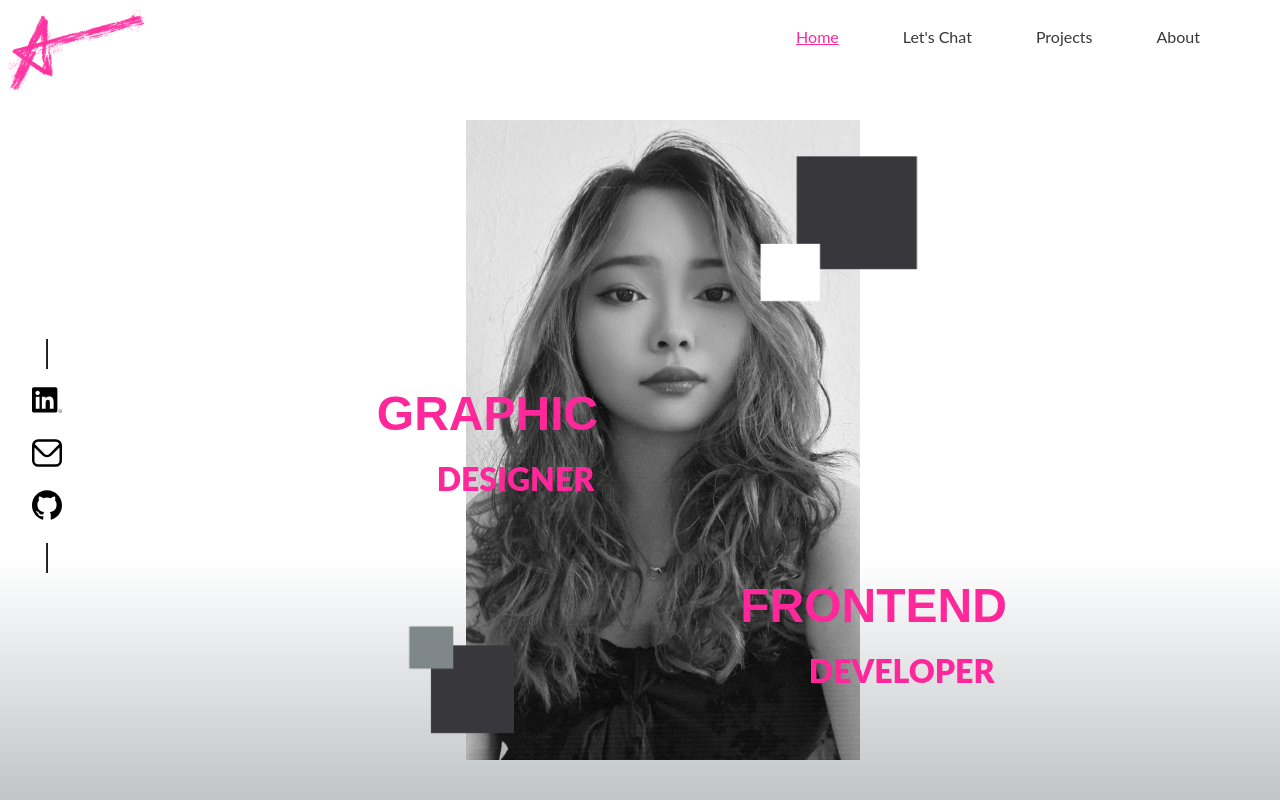
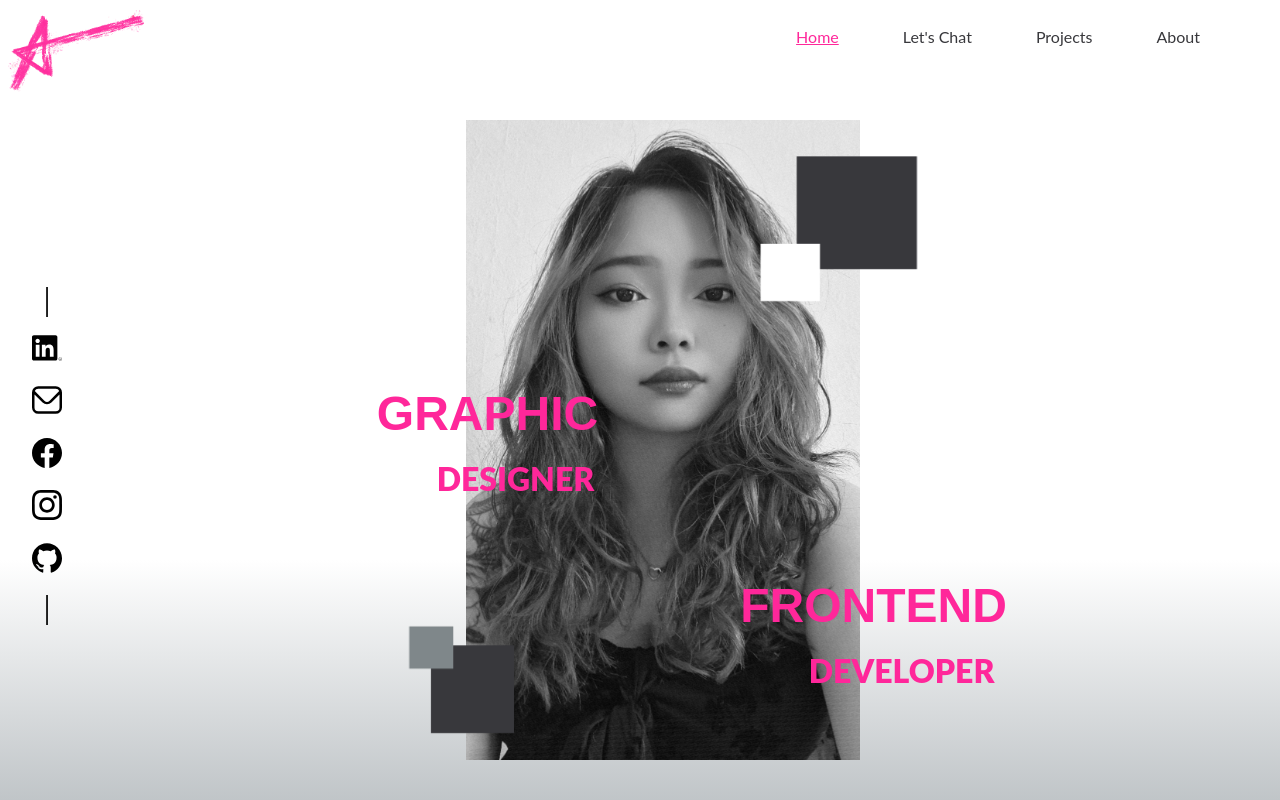
Before and after one commit to eaa24fnie/Portfolio-Anh-Thu, a React (Vite) app: page / in a window 1280 px wide. Shown: the top 800 px of the page. Built offline with nearby package versions, Linux system fonts and the light colour scheme; a web font is replaced by a local one.

Commit message:
small fixes

```diff
--- a/src/Pages/Home.jsx
+++ b/src/Pages/Home.jsx
@@ -1,6 +1,7 @@
 import { useRef, useEffect, useState } from "react";
 import Parallax from "../components/Parallax";
 import Preview from "../components/Preview";
+import Chat from "./Chat";
 
 export default function Home() {
   const faceRef = useRef(null);
@@ -26,6 +27,12 @@ export default function Home() {
             <a href="./Chat" target="_blank" rel="noopener noreferrer">
               <img src="./src/assets/envelope.svg" alt="Mail Logo" />
             </a>
+            <a href="https://www.facebook.com/anhthu.kieu.90/?locale=da_DK" target="_blank" rel="noopener noreferrer">
+              <img src="./src/assets/facebook.svg" alt="Facebook" />
+            </a>
+            <a href="https://www.instagram.com/in_sane258?igsh=MTBoc2hiOHIyOG9oag==" target="_blank" rel="noopener noreferrer">
+              <img src="./src/assets/instagram.svg" alt="Instagram" />
+            </a>
             <a href="https://github.com/anhthu258" target="_blank" rel="noopener noreferrer">
               <img src="./src/assets/github.svg" alt="Github Logo" />
             </a>
@@ -44,7 +51,7 @@ export default function Home() {
           </aside>
       </section>
       <section>
-          <Parallax/>
+        <Parallax/>
       </section>
       <section>
         <Preview/>
--- a/src/index.css
+++ b/src/index.css
@@ -451,7 +451,7 @@ p {
 }
 
 .about-me .content {
-  max-width: 800px;
+  max-width: 65vw;
   align-items: flex-start;
   padding: 3rem;
   z-index: 2;
@@ -542,4 +542,12 @@ p {
     flex-direction: row;
     margin-top: 1rem;
   }
+
+  .about-me img{
+    display: none;
+  }
+
+  .about-me .content{
+    font-size: 0.5rem;
+  }
 }
--- a/src/pages/Chat.jsx
+++ b/src/pages/Chat.jsx
@@ -25,7 +25,6 @@ export default function Chat() {
 
     return(
         <section className="contact">
-
             <div className="form-container">
                 <h1>Let's Chat</h1>
                 <form ref={formRef}
```
